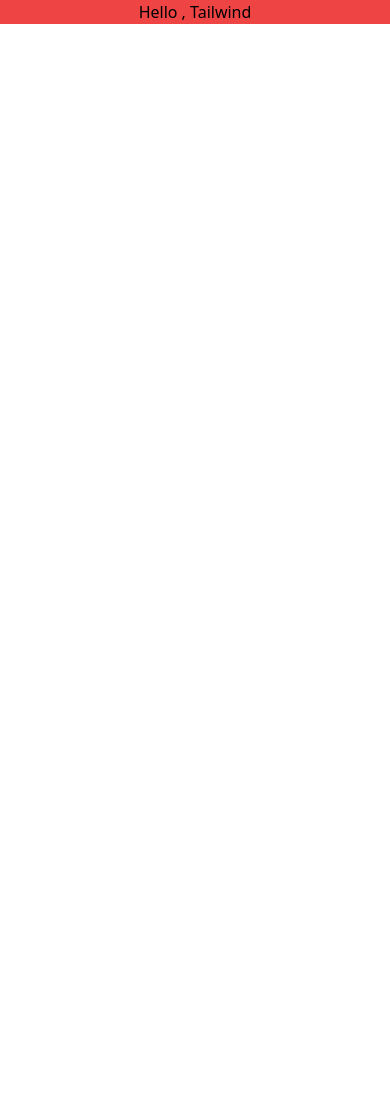
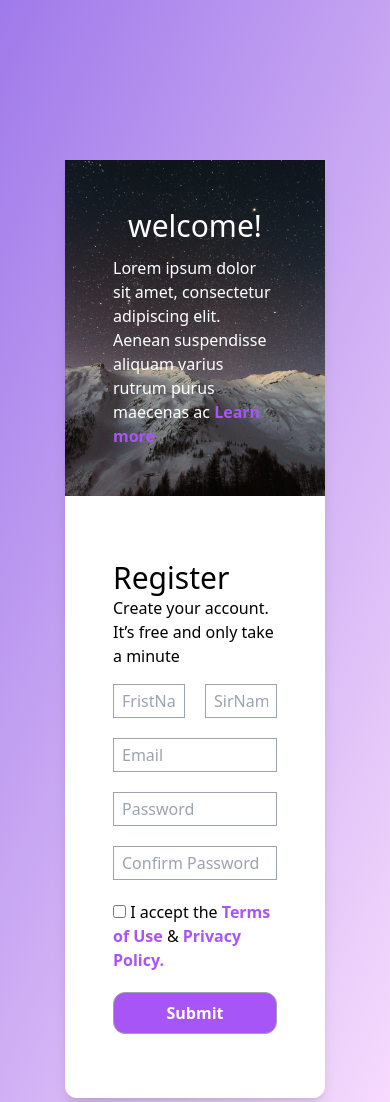
Before and after one commit to Senevirathna12/RegisterPage_Tailwind, a website built with Vite: page index.html in a window 390 px wide. Shown: the top 1102 px of the page. Before the commit the page ends 844 px from the top, so only its background shows below. Built offline with nearby package versions, Linux system fonts and the light colour scheme.

Commit message:
responsive register page

```diff
--- a/index.html
+++ b/index.html
@@ -7,8 +7,50 @@
     <title>Vite App</title>
   </head>
   <body>
-    <div class="bg-red-500 text-center">Hello , Tailwind</div>
-    <div id="app"></div>
+
+    <div class="min-h-screen py-40" style="background-image: linear-gradient(115deg, #9F7AEA, #FEE2FE);">
+      <div class="container mx-auto">
+        <div class="flex flex-col w-8/12 mx-auto bg-white shadow-lg verflow-hidden lg:flex-row rounded-xl">
+          <div class="flex flex-col items-center justify-center w-full p-12 bg-center bg-no-repeat bg-cover lg:w-1/2" style="background-image: url('images/Register-Background.png');">
+            <h1 class="mb-3 text-3xl text-white">
+              welcome!
+            </h1>
+            <p class="text-white">Lorem ipsum dolor sit amet, consectetur adipiscing elit. Aenean suspendisse aliquam varius rutrum purus maecenas ac <a href="#" class="font-semibold text-purple-500">Learn more</a></p>
+          </div>
+          <div class="w-full px-12 py-16 lg:w-1/2">
+            <h2 class="text-3xl">Register</h2>
+            <p class="mb-4">Create your account. It’s free and only take a minute</p>
+            <form action="#">
+              <div class="grid grid-cols-2 gap-5">
+                <input type="text" placeholder="FristName" class="px-2 py-1 border border-gray-400">
+                <input type="text" placeholder="SirName" class="px-2 py-1 border border-gray-400">
+              </div>
+              <div class="mt-5">
+                <input type="email" placeholder="Email" class="w-full px-2 py-1 border border-gray-400">
+              </div>
+              <div class="mt-5">
+                <input type="password" placeholder="Password" class="w-full px-2 py-1 border border-gray-400">
+              </div>
+              <div class="mt-5">
+                <input type="password" placeholder="Confirm Password" class="w-full px-2 py-1 border border-gray-400">
+              </div>
+              <div class="items-center mt-5">
+                <input type="checkbox" class="border border-gray-400">
+                <span>
+                  I accept the <a href="#" class="font-semibold text-purple-500">Terms of Use</a> & <a href="#" class="font-semibold text-purple-500">Privacy Policy.</a>
+                </span>
+              </div>
+              <div class="mt-5">
+                <button class="w-full py-2 font-bold text-white bg-purple-500 border border-gray-400 rounded-xl">
+                  Submit
+                </button>
+              </div>
+
+            </form>
+          </div>
+        </div>
+      </div>
+    </div>
     <script type="module" src="/main.js"></script>
   </body>
 </html>
```
Also changed, not shown: images/Register-Background.png (added).
